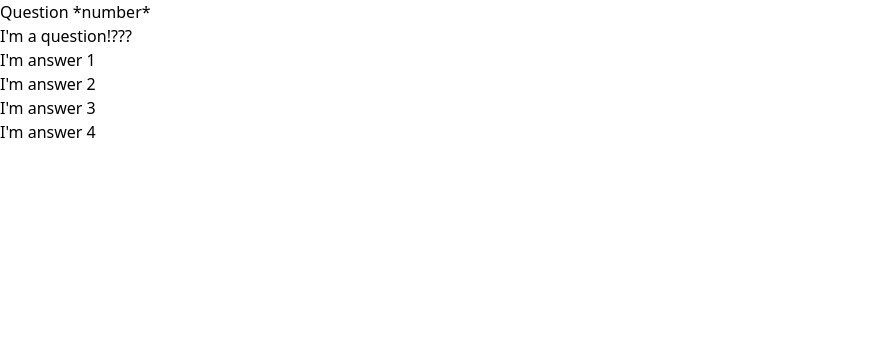
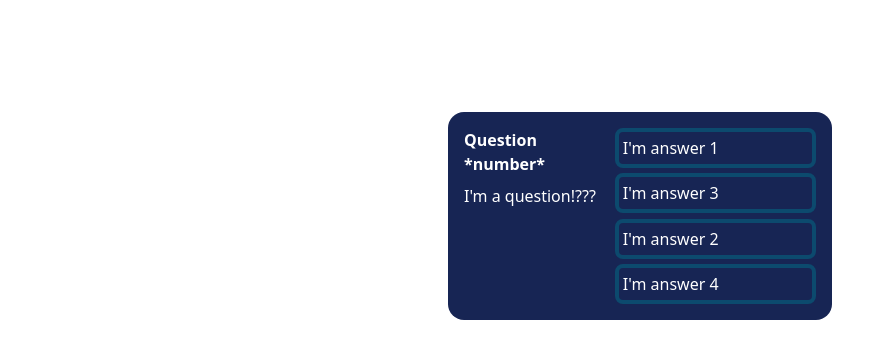
Before and after one commit to hadi-mollataheri/react-quiz-app, a React (Create React App) app: page / in a window 1280 px wide. Shown: the top 358 px of the page, without its empty margins (0-895 px from the left). Built offline with nearby package versions, Linux system fonts and the light colour scheme; the HTML template or start-up script is replaced by a standard one.

Commit message:
Add primary styls -Add some css to the components

```diff
--- a/src/App.js
+++ b/src/App.js
@@ -1,4 +1,3 @@
-
 import Questions from './components/Questions';
 import Answers from './components/Answers';
 
@@ -43,9 +42,16 @@ const questions = [
 
 function App() {
   return (
-    <div id='container'>
-      <h1>Question <span id="question-number">*number*</span></h1>
-      <Questions />
+    <div
+      id='app-container'
+      className='flex justify-evenly mt-28 bg-blue-950 my-0 mx-auto p-4 max-w-96 min-h-52 text-white rounded-2xl'
+    >
+      <div id='left-side-container' className='w-3/4'>
+        <h1 className='font-bold'>
+          Question <span id='question-number'>*number*</span>
+        </h1>
+        <Questions />
+      </div>
       <Answers />
     </div>
   );
--- a/src/components/Answers.js
+++ b/src/components/Answers.js
@@ -1,17 +1,25 @@
-import React from "react";
-
+import React from 'react';
 
 function Answers() {
-    return (
-        <div id='answer-container'>
-            <ul id='answers-list'>
-                <li>I'm answer 1</li>
-                <li>I'm answer 2</li>
-                <li>I'm answer 3</li>
-                <li>I'm answer 4</li>
-            </ul>
-        </div>
-    );
+  return (
+    <div
+      id='answer-container'
+      className='w-full flex flex-col justify-between text-start'
+    >
+      <button className='rounded-lg border-sky-900 border-4 text-start pl-1 py-1'>
+        I'm answer 1
+      </button>
+      <button className='rounded-lg border-sky-900 border-4 text-start pl-1  py-1'>
+        I'm answer 3
+      </button>
+      <button className='rounded-lg border-sky-900 border-4 text-start pl-1  py-1'>
+        I'm answer 2
+      </button>
+      <button className='rounded-lg border-sky-900 border-4 text-start pl-1  py-1'>
+        I'm answer 4
+      </button>
+    </div>
+  );
 }
 
 export default Answers;
--- a/src/components/Questions.js
+++ b/src/components/Questions.js
@@ -2,7 +2,7 @@ import React from 'react';
 
 function Questions() {
     return (
-        <div id='questions-container'>
+        <div id='questions-container' className='mt-2'>
             <p>I'm a question!???</p>
         </div>
     );
```
